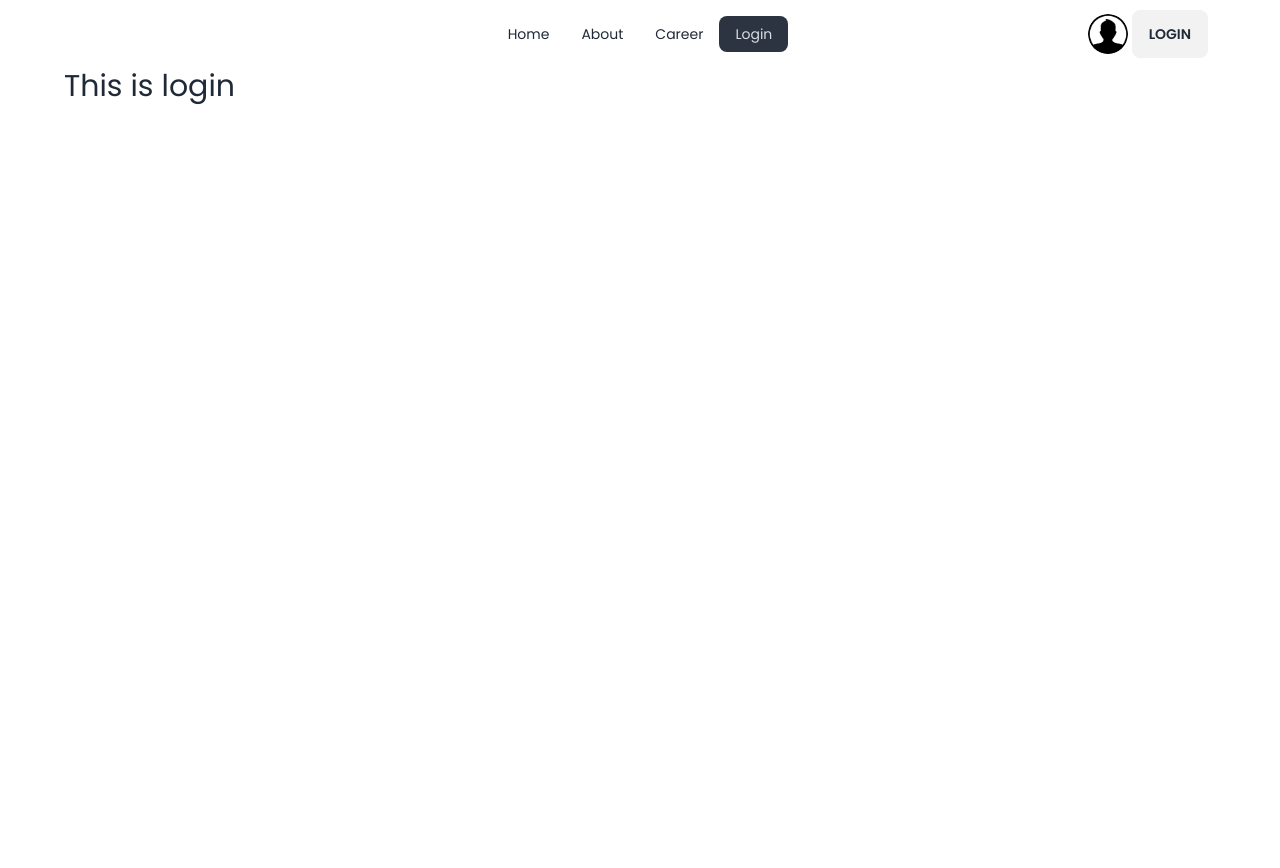
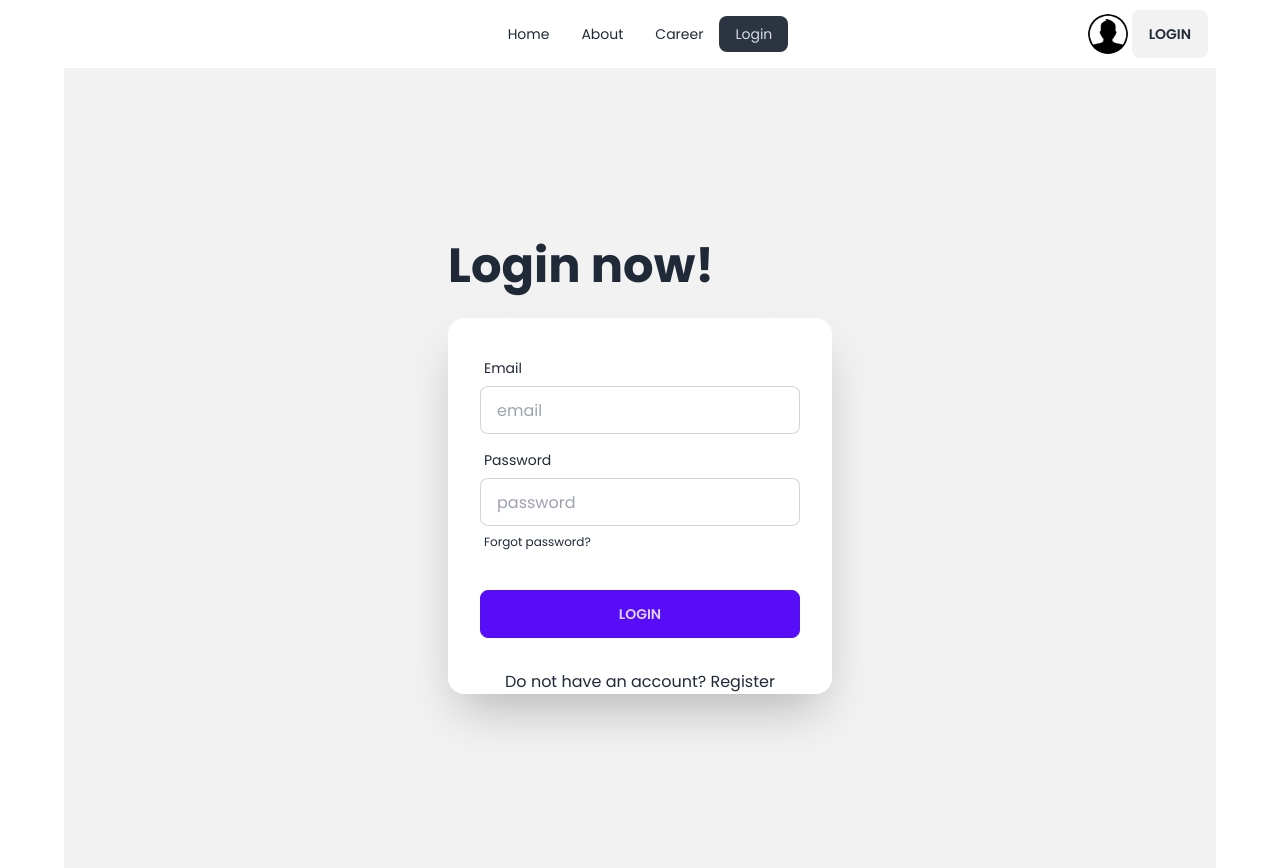
Before and after one commit to sowmik-sec/react-dragon-news-auth-recap, a React (Vite) app: page /login in a window 1280 px wide. Before the commit the page ends 800 px from the top, so only its background shows below. Built offline with nearby package versions, Linux system fonts and the light colour scheme.

Commit message:
create login page

```diff
--- a/src/pages/Login/Login.jsx
+++ b/src/pages/Login/Login.jsx
@@ -1,10 +1,63 @@
+import { Link } from "react-router-dom";
 import Navbar from "../Shared/Navbar/Navbar";
 
 function Login() {
+  const handleLogin = (e) => {
+    e.preventDefault();
+    const form = new FormData(e.currentTarget);
+    const email = form.get("email");
+    const password = form.get("password");
+    console.log(email, password);
+  };
   return (
     <div>
       <Navbar />
-      <h2 className="text-3xl">This is login</h2>
+      <div className="hero bg-base-200 min-h-screen">
+        <div className="space-y-7">
+          <div className="text-center lg:text-left">
+            <h1 className="text-5xl font-bold">Login now!</h1>
+          </div>
+          <div className="card bg-base-100 w-full max-w-sm shrink-0 shadow-2xl">
+            <form onSubmit={handleLogin} className="card-body">
+              <div className="form-control">
+                <label className="label">
+                  <span className="label-text">Email</span>
+                </label>
+                <input
+                  type="email"
+                  placeholder="email"
+                  className="input input-bordered"
+                  name="email"
+                  required
+                />
+              </div>
+              <div className="form-control">
+                <label className="label">
+                  <span className="label-text">Password</span>
+                </label>
+                <input
+                  type="password"
+                  placeholder="password"
+                  className="input input-bordered"
+                  name="password"
+                  required
+                />
+                <label className="label">
+                  <a href="#" className="label-text-alt link link-hover">
+                    Forgot password?
+                  </a>
+                </label>
+              </div>
+              <div className="form-control mt-6">
+                <button className="btn btn-primary">Login</button>
+              </div>
+            </form>
+            <p className="text-center">
+              Do not have an account? <Link to={"/register"}>Register</Link>
+            </p>
+          </div>
+        </div>
+      </div>
     </div>
   );
 }
```
